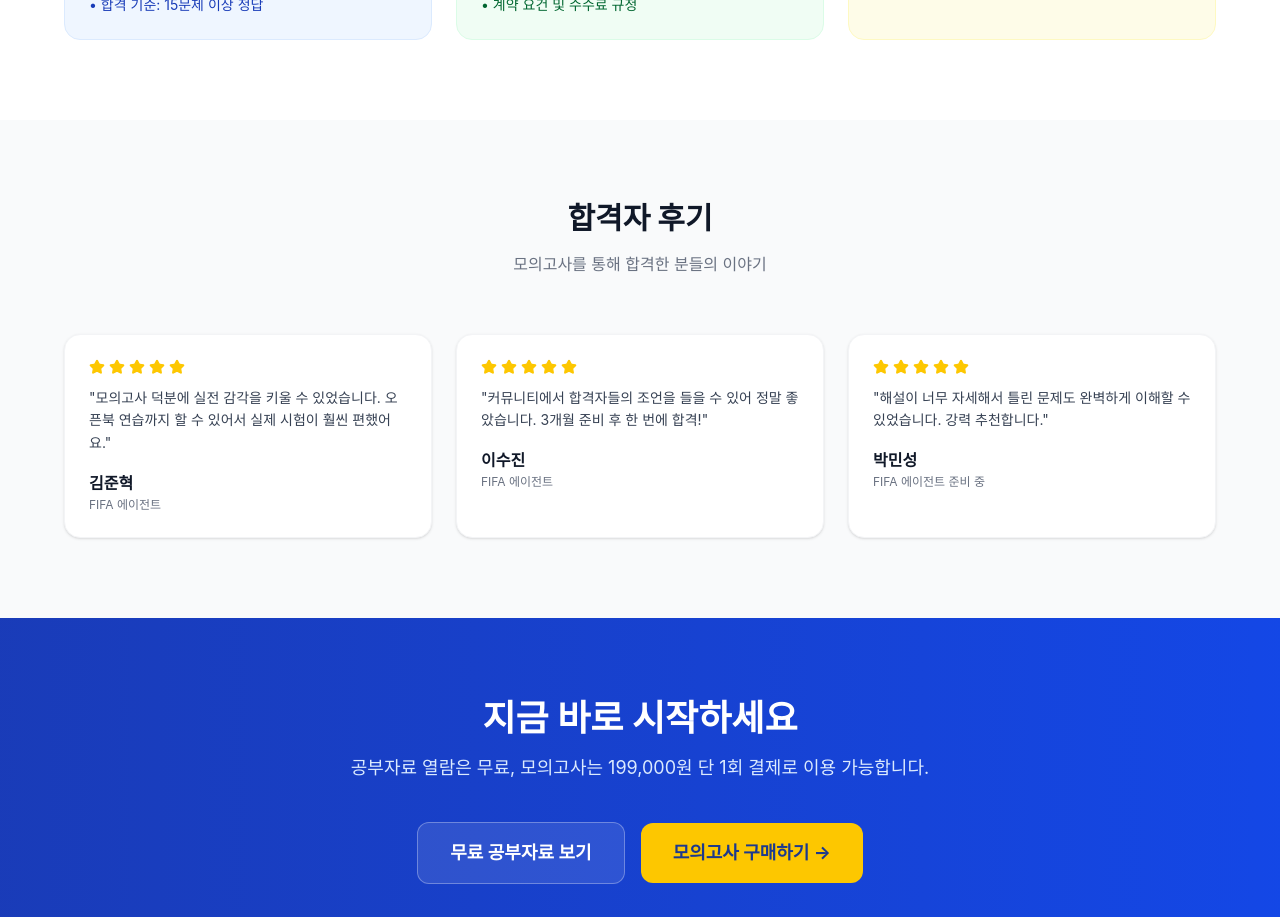
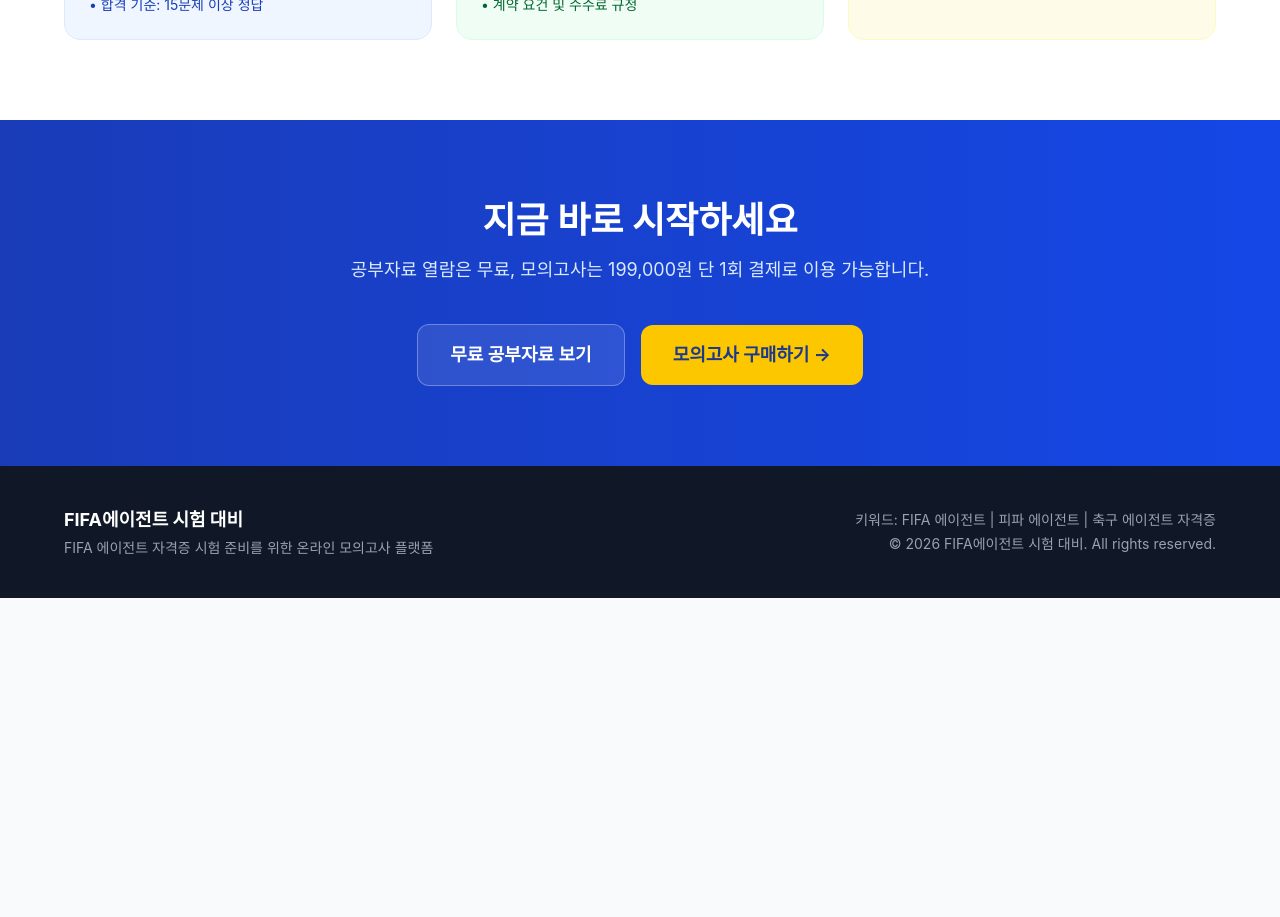
Before and after one commit to vscoutkorea-collab/fifaagent-korea, a React (Vite) app: page / in a window 1280 px wide. Shown: the part 1680-2597 px from the top of the page. After the commit the page ends 2278 px from the top, so only its background shows below. Built offline with nearby package versions, Linux system fonts and the light colour scheme; a web font is replaced by a local one.

Commit message:
remove testimonials section from home page

```diff
--- a/src/pages/HomePage.tsx
+++ b/src/pages/HomePage.tsx
@@ -1,4 +1,4 @@
-import { CheckCircle, Clock, BookOpen, Award, ChevronRight, Star, Users, FileText } from 'lucide-react'
+import { CheckCircle, Clock, BookOpen, Award, ChevronRight, Users, FileText } from 'lucide-react'
 import type { PageType, RegisteredUser } from '../types'
 
 interface HomePageProps {
@@ -37,26 +37,7 @@ export default function HomePage({ onNavigate, currentUser }: HomePageProps) {
     { value: '75점', label: '합격 기준점수' },
   ]
 
-  const testimonials = [
-    {
-      name: '김준혁',
-      role: 'FIFA 에이전트',
-      text: '모의고사 덕분에 실전 감각을 키울 수 있었습니다. 오픈북 연습까지 할 수 있어서 실제 시험이 훨씬 편했어요.',
-      stars: 5,
-    },
-    {
-      name: '이수진',
-      role: 'FIFA 에이전트',
-      text: '커뮤니티에서 합격자들의 조언을 들을 수 있어 정말 좋았습니다. 3개월 준비 후 한 번에 합격!',
-      stars: 5,
-    },
-    {
-      name: '박민성',
-      role: 'FIFA 에이전트 준비 중',
-      text: '해설이 너무 자세해서 틀린 문제도 완벽하게 이해할 수 있었습니다. 강력 추천합니다.',
-      stars: 5,
-    },
-  ]
+
 
   return (
     <div className="min-h-screen">
@@ -174,31 +155,6 @@ export default function HomePage({ onNavigate, currentUser }: HomePageProps) {
         </div>
       </section>
 
-      <section className="py-20 px-4 bg-gray-50">
-        <div className="max-w-6xl mx-auto">
-          <div className="text-center mb-14">
-            <h2 className="text-3xl font-bold text-gray-900 mb-4">합격자 후기</h2>
-            <p className="text-gray-500">모의고사를 통해 합격한 분들의 이야기</p>
-          </div>
-          <div className="grid grid-cols-1 md:grid-cols-3 gap-6">
-            {testimonials.map((t, i) => (
-              <div key={i} className="bg-white rounded-2xl p-6 shadow-sm border border-gray-100">
-                <div className="flex gap-1 mb-3">
-                  {[...Array(t.stars)].map((_, j) => (
-                    <Star key={j} size={16} className="text-yellow-400 fill-yellow-400" />
-                  ))}
-                </div>
-                <p className="text-gray-700 text-sm leading-relaxed mb-4">"{t.text}"</p>
-                <div>
-                  <div className="font-semibold text-gray-900">{t.name}</div>
-                  <div className="text-gray-500 text-xs">{t.role}</div>
-                </div>
-              </div>
-            ))}
-          </div>
-        </div>
-      </section>
-
       <section className="py-20 px-4 bg-gradient-to-r from-blue-800 to-blue-700 text-white">
         <div className="max-w-4xl mx-auto text-center">
           <h2 className="text-3xl md:text-4xl font-bold mb-4">지금 바로 시작하세요</h2>
```
